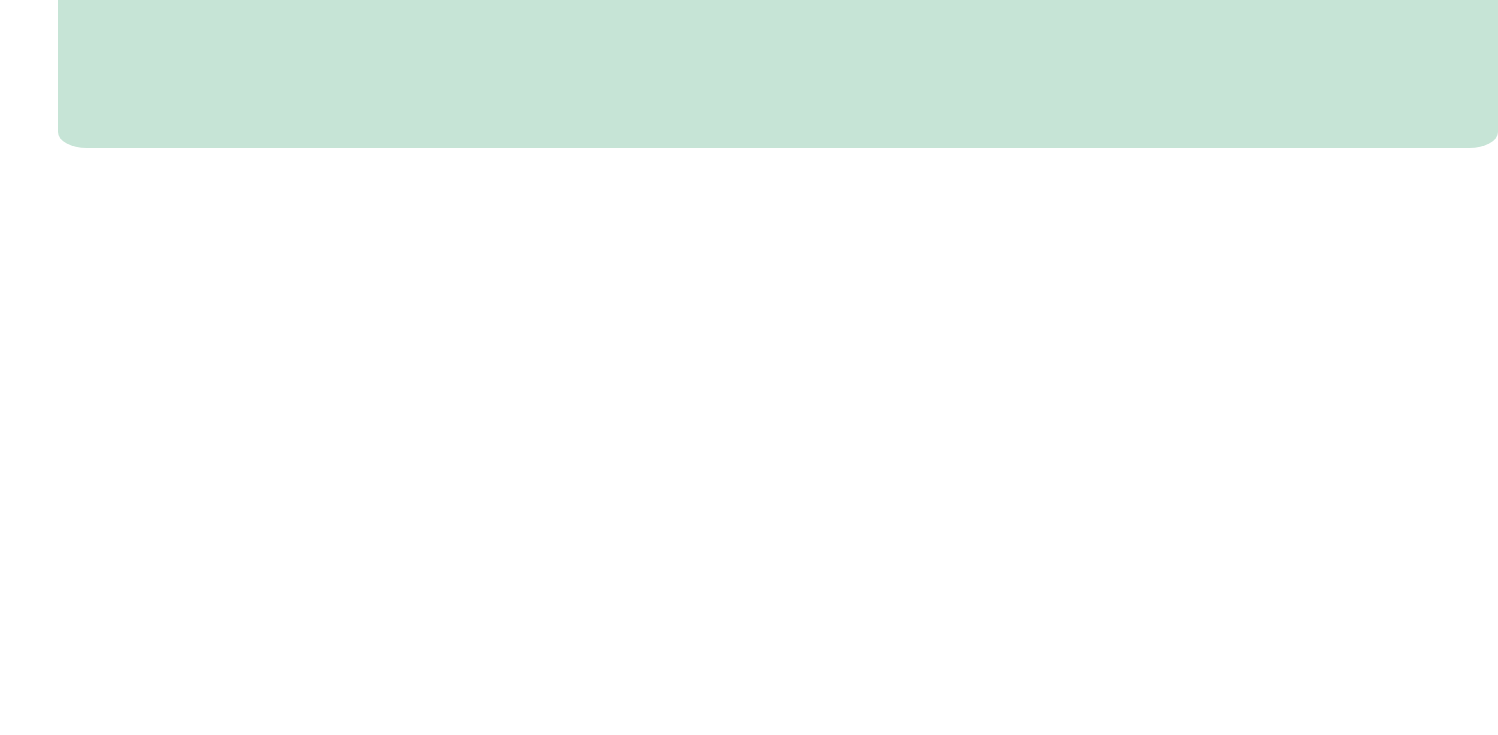
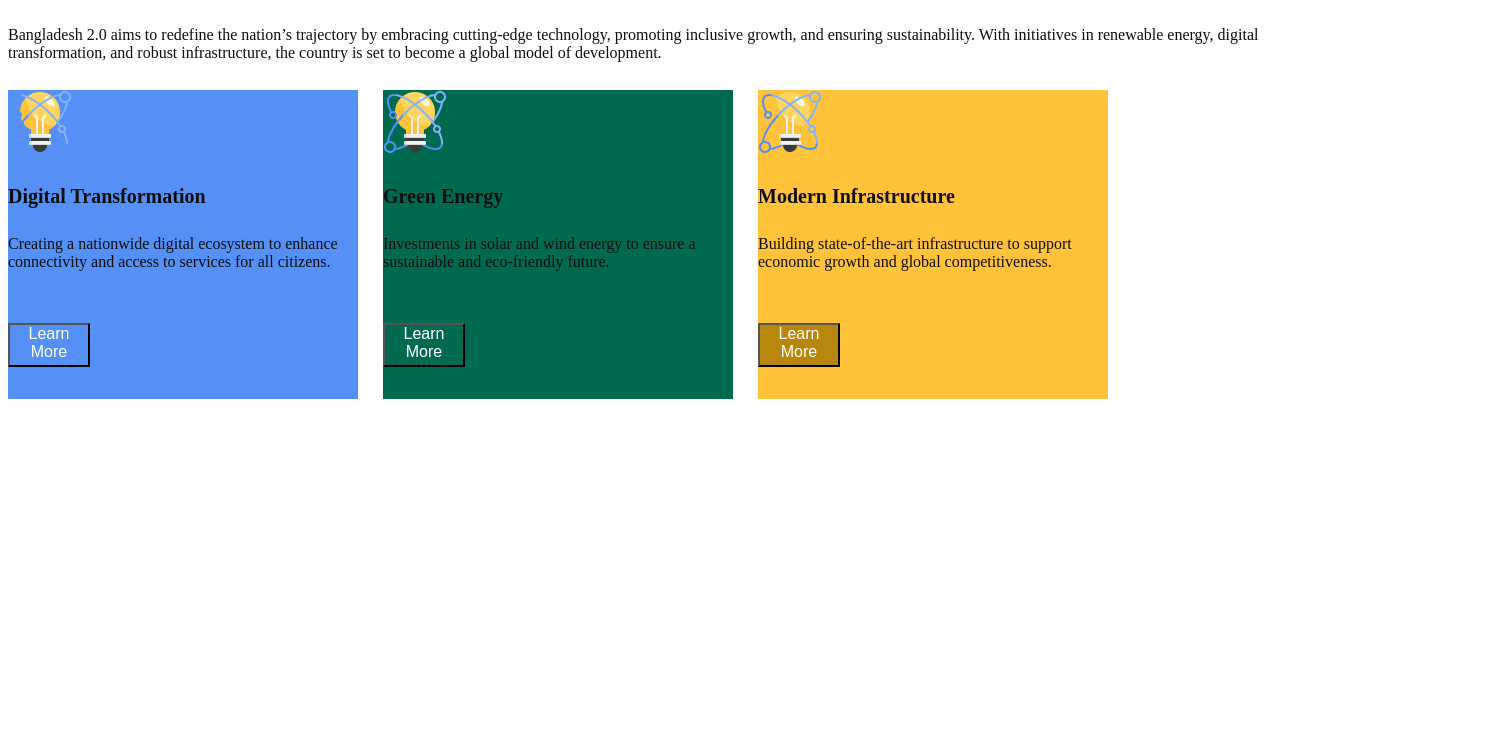
Before and after one commit to hossen0123/Assignment1-repo, a plain HTML site: page index.html in a window 1280 px wide. Shown: the part 670-1405 px from the top of the page, 1498 px wide, since content can reach past the window. Before the commit the page ends 858 px from the top, so only its background shows below. Drawn offline with Linux system fonts and the light colour scheme.

Commit message:
added to style repo

```diff
--- a/index.html
+++ b/index.html
@@ -3,7 +3,8 @@
 <head>
     <meta charset="UTF-8">
     <meta name="viewport" content="width=device-width, initial-scale=1.0">
-    <title>Assignment1-Repo</title><link rel="stylesheet" href="style/index.css">
+    <title>Assignment1-Repo</title>
+    <link rel="stylesheet" href="style/index.css">
 </head>
 <body>
     <header>
@@ -21,7 +22,31 @@
         </div>
     </header>
     <main>
+        <section class="vision1">
+            <h3 class="vision-title">The Vision of Future</h3>
+            <p class="vision-description">Bangladesh 2.0 aims to redefine the nation’s trajectory by embracing cutting-edge technology, promoting inclusive growth, and ensuring sustainability. With initiatives in renewable energy, digital transformation, and robust infrastructure, the country is set to become a global model of development.</p>
+            <div class="skills-container">
+                <div class="skill">
+                    <img class="skill-description" src="assets/card-icon.png" alt="">
+                    <h4 class="skill-title">Digital Transformation</h4>
+                    <p class="skill-position">Creating a nationwide digital ecosystem to enhance connectivity and access to services for all citizens.</p>
+                    <button class="skill-section">Learn More</button>
+                </div>
+                <div class="shift">
+                <img class="skill-description" src="assets/card-icon.png" alt="">
+                 <h4 class="skill-title">Green Energy</h4>
+                 <p class="skill-position">Investments in solar and wind energy to ensure a sustainable and eco-friendly future.</p>
+                 <button class="vision-skill">Learn More</button>
+                </div>
+                <div class="title">
+                    <img class="skill-description" src="assets/card-icon.png" alt="">
+                    <h4 class="skill-title">Modern Infrastructure</h4>
+                    <p class="skill-position">Building state-of-the-art infrastructure to support economic growth and global competitiveness.</p>
+                    <button class="skill-vision">Learn More</button>
+                </div>
 
+            </div>
+        </section>
     </main>
     <footer>
 
--- a/style/index.css
+++ b/style/index.css
@@ -5,12 +5,13 @@
     background-color: #C6E4D6;
     width: 1280px;
     height: 560px;
-    padding: 119px 80px;
+    padding: 0px 20px;
     border-radius: 2%;
     align-items: center;
     margin: 20px 30px 40px 50px;
     background-position: center;
     justify-content: center;
+    margin: 0 auto;
 
 }
 .banner-title{
@@ -42,3 +43,86 @@
     width: 474.032px;
     height: 400px;
 }
+/* Main style */
+.vision-title{
+    font-size: 40px;
+    font-size: bold;
+    width: 1280px;
+    height: 48px;
+    color: #0E0E0E;
+}
+.vision-description{
+    font-size: 16px;
+    width: 1280px;
+    height: 48px;
+    color: #0E0E0E;
+}
+.skill-description{
+   width: 64px;
+   height: 64;
+}
+.skill-title{
+  font-size: 20px;
+  font-size: bold;
+  width: 346.67px;
+  height: 24px;
+  color: #0E0E0E;
+}
+.skill-position{
+    font-size: 16px;
+    font-size: regular;
+    width: 346.67;
+    height: 72px;
+    color: #0E0E0E;
+}
+.skill-section{
+    font-size: 16px;
+    font-size: 600;
+    width: 82px;
+    height: 19px;
+    color: white;
+    background-color: #5490F5;
+    padding: 0px 0px 40px;
+}
+.vision-skill{
+    font-size: 16px;
+    font-size: 600;
+    width: 82px;
+    height: 19px;
+    color: white;
+    background-color: #006A50;
+    padding: 0px 0px 40px;
+}
+.skill-vision{
+    font-size: 16px;
+    font-size: 600;
+    width: 82px;
+    height: 19px;
+    color: white;
+    background-color: darkgoldenrod;
+    padding: 0px 0px 40px;
+}
+.skill{
+  background-color: #5490F5;
+  width: 350px;
+  height: 309px;
+}
+.shift{
+    background-color: #006A50;
+    width: 350px;
+    height: 309px;
+}
+.title{
+    background-color: #FFC239;
+    width: 350px;
+    height: 309px;
+}
+.skills-container{
+ display: flex;
+ gap: 25px;
+}
+.vision1{
+width: 1280px;
+height: 789px;
+ margin: 0 auto;
+}
```
